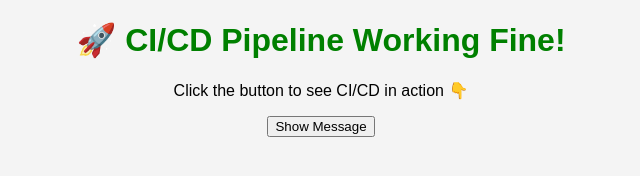
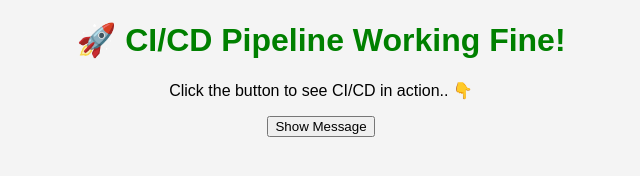
Before and after one commit to nandkhile1111/html-cicd-project, a plain HTML site: page index.html in a window 1280 px wide. Shown: the full height of the page, 319-959 px from the left. Drawn offline with Linux system fonts and the light colour scheme.

Commit message:
Update index.html

```diff
--- a/index.html
+++ b/index.html
@@ -8,7 +8,7 @@
 
     <h1>🚀 CI/CD Pipeline Working Fine!</h1>
 
-    <p id="message">Click the button to see CI/CD in action 👇</p>
+    <p id="message">Click the button to see CI/CD in action.. 👇</p>
 
     <button onclick="changeText()">Show Message</button>
 
```
